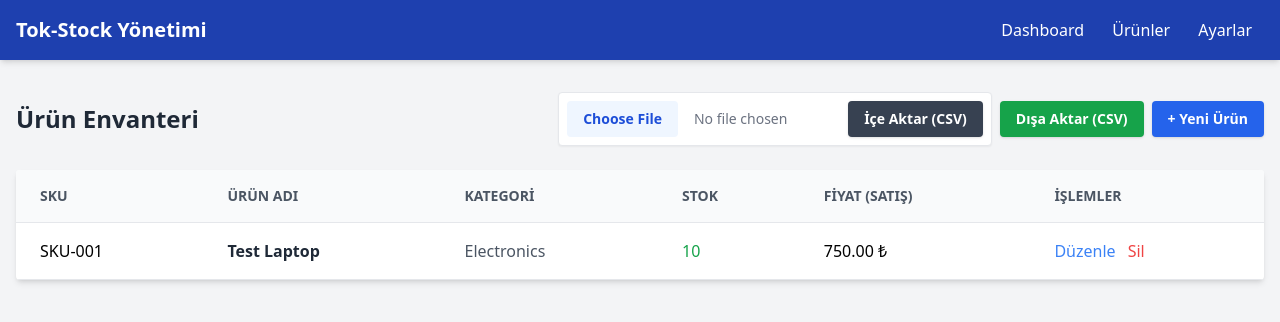
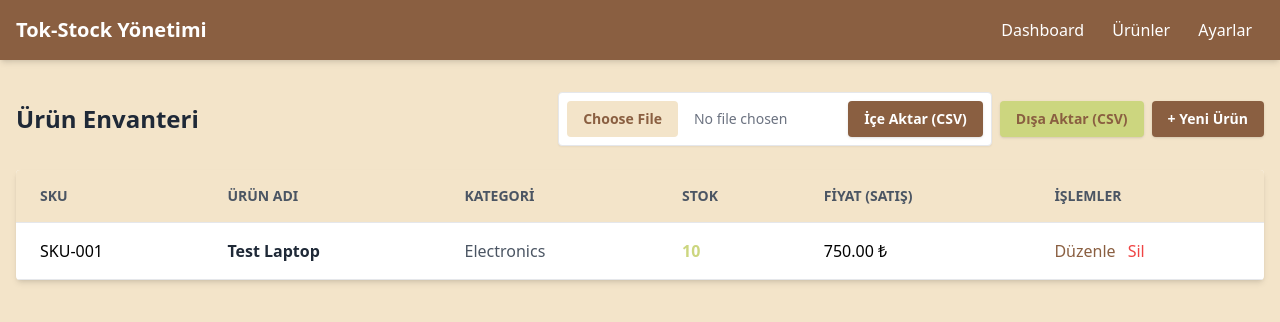
Before and after one commit to MmuradC/Tok-Stock-Management-System, a PHP site: page / in a window 1280 px wide. Shown: the top 322 px of the page. Run offline with PHP 8.4, Linux system fonts and the light colour scheme; data comes from the database, SQL or seed files in the repository; some libraries are stand-ins or nearby versions.

Commit message:
Changed color palette

```diff
--- a/dashboard/public/index.php
+++ b/dashboard/public/index.php
@@ -22,10 +22,24 @@ try {
     <meta name="viewport" content="width=device-width, initial-scale=1.0">
     <title>Tok-Stock Dashboard</title>
     <script src="https://cdn.tailwindcss.com"></script>
+    <script>
+      tailwind.config = {
+        theme: {
+          extend: {
+            colors: {
+              'brand':        '#8A5F41',
+              'brand-mid':    '#A77F60',
+              'brand-light':  '#F3E4C9',
+              'brand-accent': '#CCD67F',
+            }
+          }
+        }
+      }
+    </script>
 </head>
-<body class="bg-gray-100 font-sans leading-normal tracking-normal">
+<body class="bg-brand-light font-sans leading-normal tracking-normal">
 
-    <nav class="bg-blue-800 p-4 shadow-md">
+    <nav class="bg-brand p-4 shadow-md">
         <div class="container mx-auto flex justify-between items-center">
             <a href="#" class="text-white text-xl font-bold">Tok-Stock Yönetimi</a>
             <div class="text-white">
@@ -41,15 +55,15 @@ try {
             <h1 class="text-2xl font-bold text-gray-800">Ürün Envanteri</h1>
             <div class="flex flex-wrap items-center gap-2">
                 <form action="import_csv.php" method="POST" enctype="multipart/form-data" class="flex items-center gap-2 bg-white p-2 border rounded shadow-sm">
-                    <input type="file" name="csv_file" accept=".csv" required class="text-sm text-gray-500 file:mr-4 file:py-2 file:px-4 file:rounded file:border-0 file:text-sm file:font-semibold file:bg-blue-50 file:text-blue-700 hover:file:bg-blue-100">
-                    <button type="submit" class="bg-gray-700 hover:bg-gray-800 text-white font-bold py-2 px-4 rounded text-sm shadow">
+                    <input type="file" name="csv_file" accept=".csv" required class="text-sm text-gray-500 file:mr-4 file:py-2 file:px-4 file:rounded file:border-0 file:text-sm file:font-semibold file:bg-brand-light file:text-brand hover:file:bg-brand-mid hover:file:text-white">
+                    <button type="submit" class="bg-brand hover:bg-brand-mid text-white font-bold py-2 px-4 rounded text-sm shadow">
                         İçe Aktar (CSV)
                     </button>
                 </form>
-                <a href="export_csv.php" class="bg-green-600 hover:bg-green-700 text-white font-bold py-2 px-4 rounded shadow text-sm">
+                <a href="export_csv.php" class="bg-brand-accent hover:bg-brand-mid text-brand hover:text-white font-bold py-2 px-4 rounded shadow text-sm">
                     Dışa Aktar (CSV)
                 </a>
-                <a href="add_product.php" class="bg-blue-600 hover:bg-blue-700 text-white font-bold py-2 px-4 rounded shadow text-sm">
+                <a href="add_product.php" class="bg-brand hover:bg-brand-mid text-white font-bold py-2 px-4 rounded shadow text-sm">
                     + Yeni Ürün
                 </a>
             </div>
@@ -96,12 +110,12 @@ try {
                 <table class="text-left w-full border-collapse">
                     <thead>
                         <tr>
-                            <th class="py-4 px-6 bg-gray-50 font-bold uppercase text-sm text-gray-600 border-b border-gray-200">SKU</th>
-                            <th class="py-4 px-6 bg-gray-50 font-bold uppercase text-sm text-gray-600 border-b border-gray-200">Ürün Adı</th>
-                            <th class="py-4 px-6 bg-gray-50 font-bold uppercase text-sm text-gray-600 border-b border-gray-200">Kategori</th>
-                            <th class="py-4 px-6 bg-gray-50 font-bold uppercase text-sm text-gray-600 border-b border-gray-200">Stok</th>
-                            <th class="py-4 px-6 bg-gray-50 font-bold uppercase text-sm text-gray-600 border-b border-gray-200">Fiyat (Satış)</th>
-                            <th class="py-4 px-6 bg-gray-50 font-bold uppercase text-sm text-gray-600 border-b border-gray-200">İşlemler</th>
+                            <th class="py-4 px-6 bg-brand-light font-bold uppercase text-sm text-gray-600 border-b border-gray-200">SKU</th>
+                            <th class="py-4 px-6 bg-brand-light font-bold uppercase text-sm text-gray-600 border-b border-gray-200">Ürün Adı</th>
+                            <th class="py-4 px-6 bg-brand-light font-bold uppercase text-sm text-gray-600 border-b border-gray-200">Kategori</th>
+                            <th class="py-4 px-6 bg-brand-light font-bold uppercase text-sm text-gray-600 border-b border-gray-200">Stok</th>
+                            <th class="py-4 px-6 bg-brand-light font-bold uppercase text-sm text-gray-600 border-b border-gray-200">Fiyat (Satış)</th>
+                            <th class="py-4 px-6 bg-brand-light font-bold uppercase text-sm text-gray-600 border-b border-gray-200">İşlemler</th>
                         </tr>
                     </thead>
                     <tbody>
@@ -113,18 +127,18 @@ try {
                             </tr>
                         <?php else: ?>
                             <?php foreach ($products as $product): ?>
-                                <tr class="hover:bg-gray-50">
+                                <tr class="hover:bg-brand-light">
                                     <td class="py-4 px-6 border-b border-gray-200"><?= htmlspecialchars($product['sku']) ?></td>
                                     <td class="py-4 px-6 border-b border-gray-200 font-semibold text-gray-800"><?= htmlspecialchars($product['name']) ?></td>
                                     <td class="py-4 px-6 border-b border-gray-200 text-gray-600"><?= htmlspecialchars($product['category_name'] ?? 'Kategorisiz') ?></td>
                                     <td class="py-4 px-6 border-b border-gray-200">
-                                        <span class="<?= $product['stock_quantity'] <= $product['min_stock_level'] ? 'text-red-600 font-bold' : 'text-green-600' ?>">
+                                        <span class="<?= $product['stock_quantity'] <= $product['min_stock_level'] ? 'text-red-600 font-bold' : 'text-brand-accent font-semibold' ?>">
                                             <?= htmlspecialchars($product['stock_quantity']) ?>
                                         </span>
                                     </td>
                                     <td class="py-4 px-6 border-b border-gray-200"><?= htmlspecialchars(number_format($product['price_sale'], 2)) ?> ₺</td>
                                     <td class="py-4 px-6 border-b border-gray-200">
-                                        <a href="edit_product.php?id=<?= $product['id'] ?>" class="text-blue-500 hover:text-blue-700 mr-2">Düzenle</a>
+                                        <a href="edit_product.php?id=<?= $product['id'] ?>" class="text-brand hover:text-brand-mid mr-2">Düzenle</a>
                                         <a href="process_product.php?action=delete&id=<?= $product['id'] ?>" onclick="return confirm('Bu ürünü silmek istediğinize emin misiniz?');" class="text-red-500 hover:text-red-700">Sil</a>
                                     </td>
                                 </tr>
--- a/docker-compose.yml
+++ b/docker-compose.yml
@@ -3,7 +3,7 @@ services:
   nginx:
     image: nginx:alpine
     ports:
-      - "80:80"
+      - "8080:80"
       - "443:443"
     volumes:
       - ./dashboard/public:/var/www/html/dashboard:ro
```
Also changed, not shown: dashboard/public/add_product.php (+17 -3 lines), dashboard/public/edit_product.php (+17 -3 lines), .claude/settings.local.json (added).
